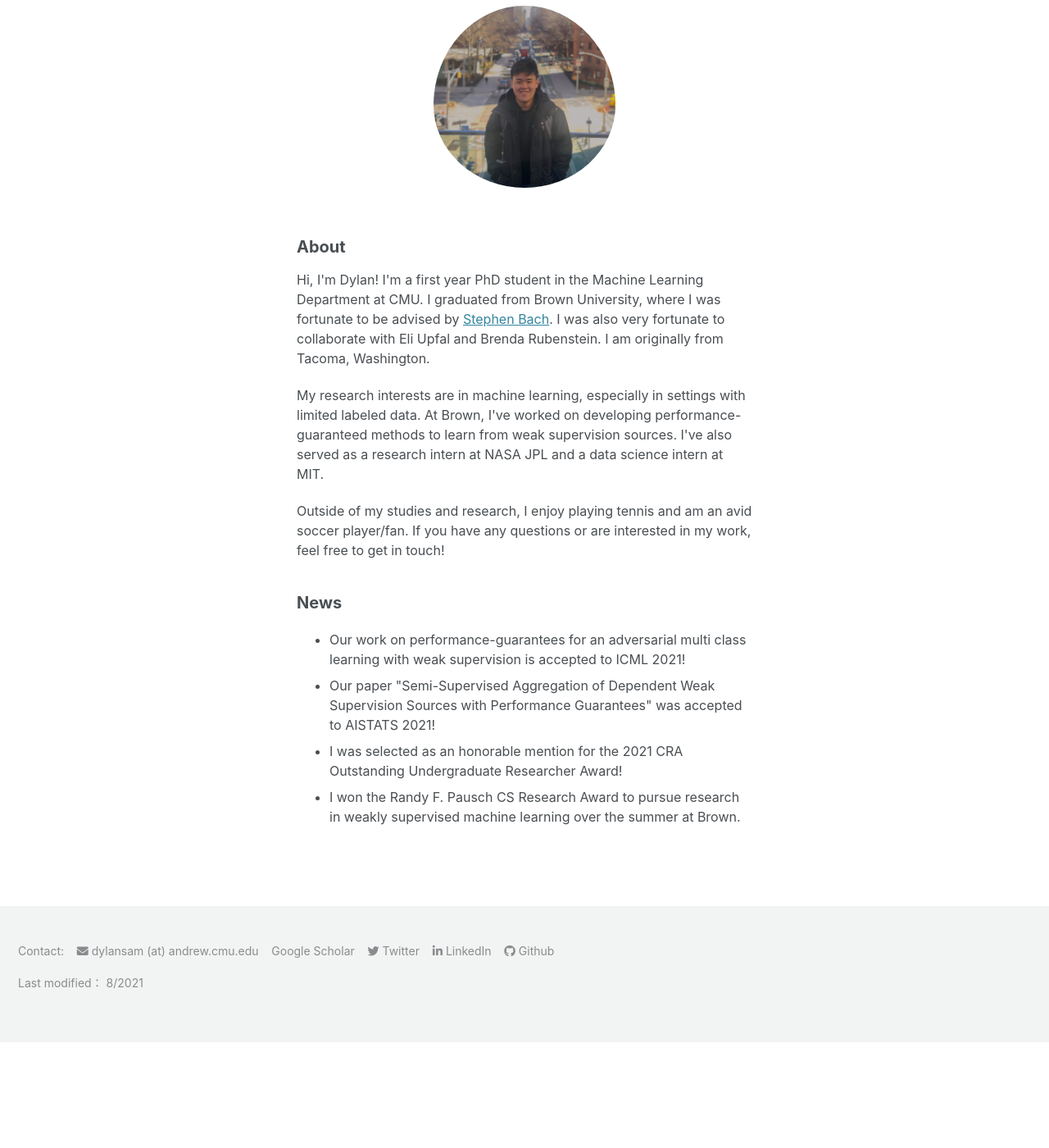
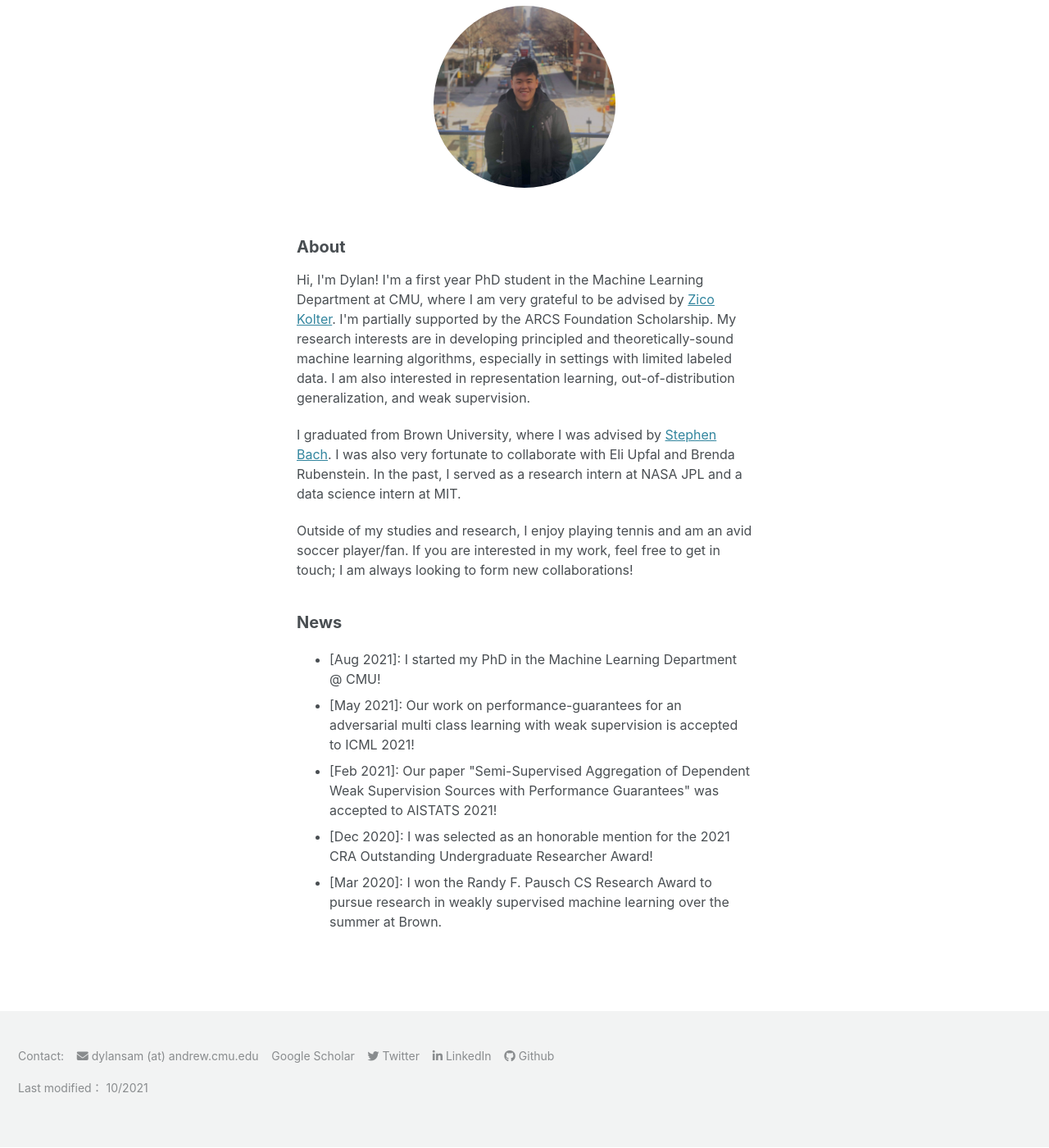
Before and after one commit to dsam99/dsam99.github.io, a Jekyll site: the page built from index.md, in a window 1280 px wide and 1400 px high, scrolled down 132 px. Shown: the whole window at 82% size. Built offline with Jekyll 4.4.1, drawn with Linux system fonts in a browser that asks for light colours; cached includes are drawn as plain includes; nearby versions of some CDN libraries; a style sheet for code colours, icons or effects is not loaded; before the commit the page ends 1404 px from its top, so only the background shows below that.

Commit message:
adding advisor and first CMU updates

```diff
--- a/_includes/footer/custom.html
+++ b/_includes/footer/custom.html
@@ -22,7 +22,7 @@
 	    <i class="fab fa-github" aria-hidden="true"></i> <a href="https://github.com/dsam99">Github</a>
     </p>
 
-    <p> Last modified： 8/2021 </p>
+    <p> Last modified： 10/2021 </p>
 
 </div>
 <!-- end custom footer snippets -->
--- a/_layouts/home.html
+++ b/_layouts/home.html
@@ -11,26 +11,29 @@ layout: default
 	<h2>About</h2>
 
 	<p>
-		Hi, I'm Dylan! I'm a first year PhD student in the Machine Learning Department at CMU. I graduated from Brown University, where I was fortunate to be advised by <a href="http://cs.brown.edu/people/sbach/">Stephen Bach</a>. I was also very fortunate to collaborate with Eli Upfal and Brenda Rubenstein. I am originally from Tacoma, Washington.
-	</p>
-
-
-	<p>
-		My research interests are in machine learning, especially in settings with limited labeled data. At Brown, I've worked on developing performance-guaranteed methods to learn from weak supervision sources. I've also served as a research intern at
-		NASA JPL and a data science intern at MIT.
+		Hi, I'm Dylan! I'm a first year PhD student in the Machine Learning Department at CMU, where I am very grateful to be advised by <a href="https://zicokolter.com/">Zico Kolter</a>. I'm partially supported
+		by the ARCS Foundation Scholarship. My research interests are in developing principled and theoretically-sound machine learning algorithms, especially in settings with limited labeled data.
+		I am also interested in representation learning, out-of-distribution generalization, and weak supervision.
 	</p>
 
 	<p>
-		Outside of my studies and research, I enjoy playing tennis and am an avid soccer player/fan. If you have any questions or are interested in my work, feel free to get in touch!
+		I graduated from Brown University, where I was advised by <a href="http://cs.brown.edu/people/sbach/">Stephen Bach</a>. I was also very fortunate to collaborate with Eli Upfal and Brenda Rubenstein.
+		In the past, I served as a research intern at NASA JPL and a data science intern at MIT.
+	</p>
+
+	<p>
+		Outside of my studies and research, I enjoy playing tennis and am an avid soccer player/fan. If you are interested in my work, feel free to get in touch; I am always looking
+		to form new collaborations!
 	</p>
 
 	<h2>News</h2>
 	<p>
 		<ul>
-			<li> Our work on performance-guarantees for an adversarial multi class learning with weak supervision is accepted to ICML 2021! </li>
-			<li> Our paper "Semi-Supervised Aggregation of Dependent Weak Supervision Sources with Performance Guarantees" was accepted to AISTATS 2021! </li>
-			<li> I was selected as an honorable mention for the 2021 CRA Outstanding Undergraduate Researcher Award!</li>
-			<li> I won the Randy F. Pausch CS Research Award to pursue research in weakly supervised machine learning over the summer at Brown. </li>
+			<li> [Aug 2021]: I started my PhD in the Machine Learning Department @ CMU! </li>
+			<li> [May 2021]: Our work on performance-guarantees for an adversarial multi class learning with weak supervision is accepted to ICML 2021! </li>
+			<li> [Feb 2021]: Our paper "Semi-Supervised Aggregation of Dependent Weak Supervision Sources with Performance Guarantees" was accepted to AISTATS 2021! </li>
+			<li> [Dec 2020]: I was selected as an honorable mention for the 2021 CRA Outstanding Undergraduate Researcher Award!</li>
+			<li> [Mar 2020]: I won the Randy F. Pausch CS Research Award to pursue research in weakly supervised machine learning over the summer at Brown. </li>
 		</ul>
 	</p>
 </div>
```
Also changed, not shown: Gemfile.lock.
